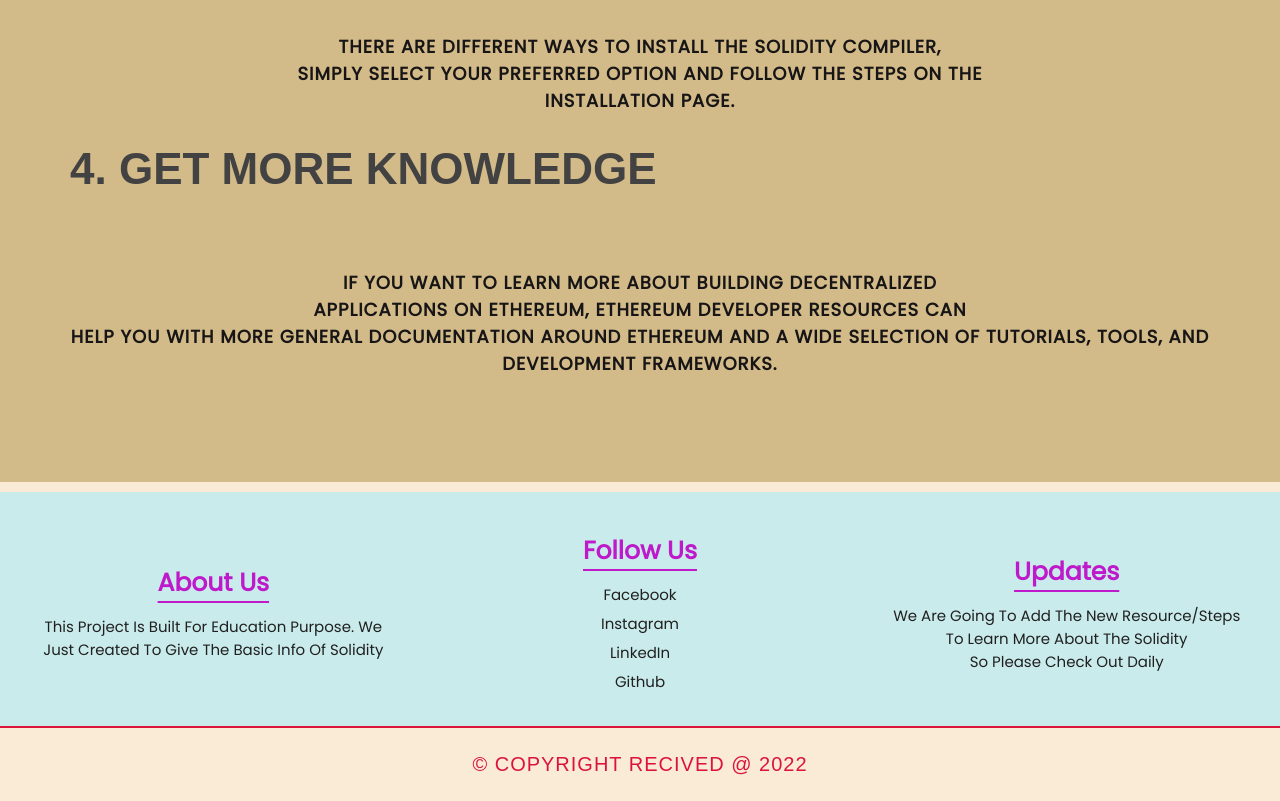
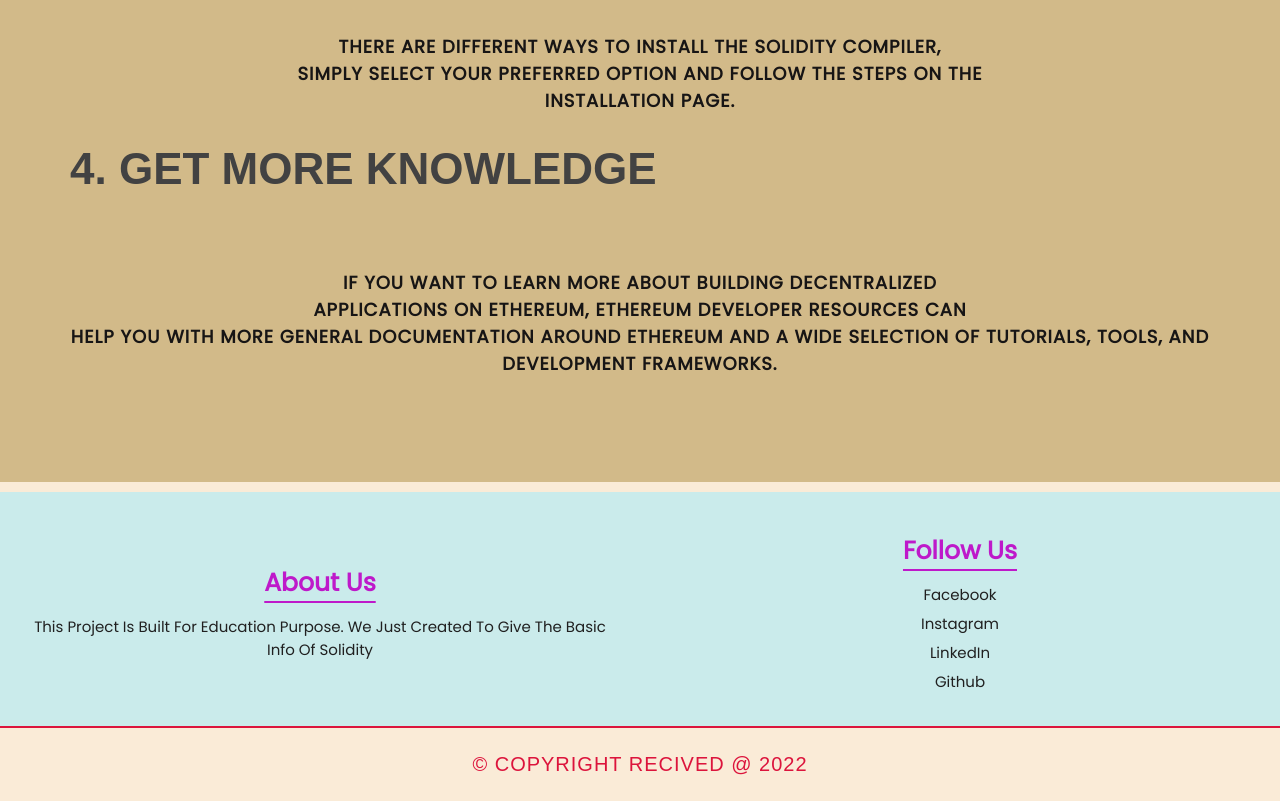
Before and after one commit to asifwakarbiswas/Learn-Solidity, a plain HTML site: page index.html in a window 1280 px wide. Shown: the part 3579-4380 px from the top of the page. Drawn offline with Linux system fonts and the light colour scheme.

Commit message:
Update index.html

```diff
--- a/index.html
+++ b/index.html
@@ -132,10 +132,7 @@
             <a href="https://github.com/ ">Github</a>
         </div>
 
-        <div class="box">
-            <h3>updates</h3>
-            <p>We are going to add the new resource/steps to learn more about the solidity <br>so please check out daily </p>
-        </div>
+
 
     </div>
 
```
